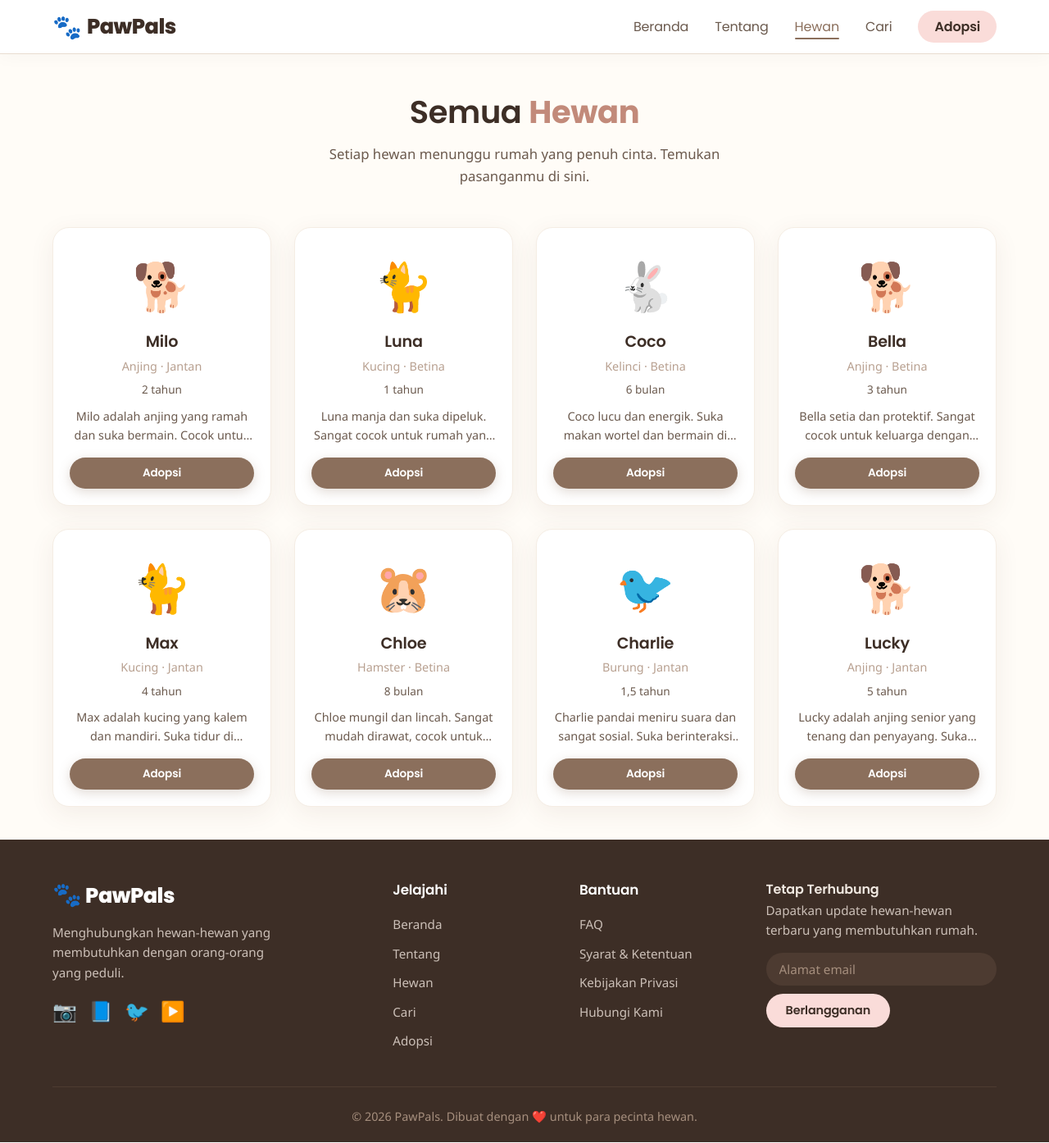
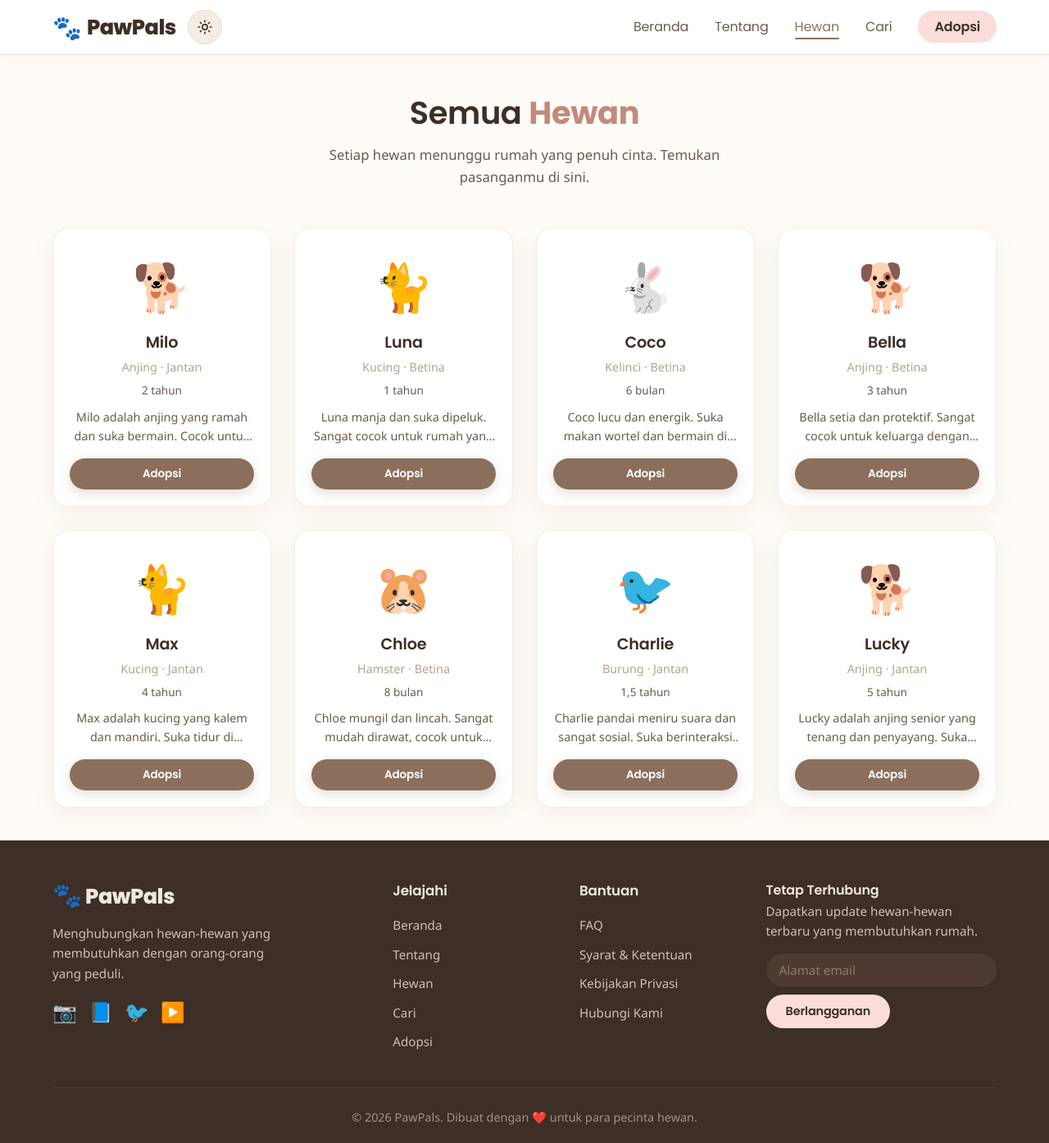
Before and after one commit to Azzam-Bit/PawPals, a PHP site: page /pets.html in a window 1280 px wide. Shown: the whole page at 82% size. Run offline with PHP 8.4, Linux system fonts and the light colour scheme.

Commit message:
Commit today

```diff
--- a/css/style.css
+++ b/css/style.css
@@ -31,6 +31,21 @@
     --radius: 20px;
     --radius-sm: 12px;
     --transition: 0.3s ease;
+
+    /* aksen & komponen yang di-override pada night mode */
+    --highlight: #c28a7a;
+    --cocoa-strong: #6f594b;
+    --nav-cta-hover: #f5c8c4;
+    --toast-bg: rgba(255, 255, 255, 0.92);
+
+    /* footer */
+    --footer-bg: #3d2e26;
+    --footer-text: #f0e8e0;
+    --footer-muted: #ccc0b8;
+    --footer-dim: #a68f7e;
+    --footer-line: #4d3b31;
+    --footer-input: #4d3b31;
+    --footer-input-focus: #5f4a3d;
 }
 
 body {
@@ -86,9 +101,21 @@ textarea,
 }
 
 .highlight {
-    color: #c28a7a;
+    color: var(--highlight);
     /* aksen peach-coklat lembut */
     font-weight: 700;
+}
+
+/* Input & textarea mengikuti warna teks tema */
+input,
+textarea,
+select {
+    color: var(--text-dark);
+}
+
+::placeholder {
+    color: var(--text-muted);
+    opacity: 0.75;
 }
 
 /* ---------- CONTAINER ---------- */
@@ -514,18 +541,18 @@ header {
 
 /* ---------- FOOTER ---------- */
 footer {
-    background: var(--text-dark);
-    color: #f0e8e0;
+    background: var(--footer-bg);
+    color: var(--footer-text);
     padding: 48px 0 20px;
     margin-top: 20px;
 }
 
 footer .logo-text {
-    color: var(--white);
+    color: var(--footer-text);
 }
 
 footer .logo-icon {
-    color: var(--white);
+    color: var(--footer-text);
 }
 
 .footer-grid {
@@ -549,19 +576,19 @@ footer .logo-icon {
 }
 
 .footer-social a {
-    color: #ccc0b8;
+    color: var(--footer-muted);
     text-decoration: none;
     transition: color var(--transition);
 }
 
 .footer-social a:hover {
-    color: var(--white);
+    color: var(--footer-text);
 }
 
 .footer-links h4 {
     font-weight: 600;
     font-size: 1.05rem;
-    color: var(--white);
+    color: var(--footer-text);
     margin-bottom: 16px;
 }
 
@@ -601,19 +628,19 @@ footer .logo-icon {
     padding: 10px 16px;
     border-radius: 40px;
     border: none;
-    background: #4d3b31;
-    color: var(--white);
+    background: var(--footer-input);
+    color: var(--footer-text);
     font-size: 0.95rem;
     outline: none;
     transition: background var(--transition);
 }
 
 .footer-newsletter input[type="email"]::placeholder {
-    color: #a68f7e;
+    color: var(--footer-dim);
 }
 
 .footer-newsletter input[type="email"]:focus {
-    background: #5f4a3d;
+    background: var(--footer-input-focus);
 }
 
 .footer-newsletter .btn {
@@ -873,3 +899,166 @@ footer .logo-icon {
         padding: 14px 16px;
     }
 }
+
+/* ============================================
+   NIGHT MODE
+   1. Wrapper logo + tombol tema di header
+   2. Tombol aksi Night Mode
+   3. Palet & komponen dark theme
+   ============================================ */
+
+/* ---------- 1. HEADER-LEFT ---------- */
+.header-left {
+    display: flex;
+    align-items: center;
+    gap: 14px;
+}
+
+/* ---------- 2. TOMBOL NIGHT MODE ---------- */
+.theme-toggle {
+    position: relative;
+    display: inline-flex;
+    align-items: center;
+    justify-content: center;
+    width: 42px;
+    height: 42px;
+    padding: 0;
+    border-radius: 50%;
+    background: var(--beige);
+    border: 1px solid var(--warm-gray);
+    color: var(--text-dark);
+    cursor: pointer;
+    overflow: hidden;
+    flex-shrink: 0;
+    transition: background var(--transition), transform var(--transition), border-color var(--transition), box-shadow var(--transition);
+}
+
+.theme-toggle:hover {
+    background: var(--soft-peach);
+    border-color: var(--cocoa-light);
+    transform: scale(1.08);
+    box-shadow: 0 4px 14px rgba(0, 0, 0, 0.1);
+}
+
+.theme-toggle:active {
+    transform: scale(0.94);
+}
+
+.theme-toggle:focus-visible {
+    outline: 2px solid var(--cocoa);
+    outline-offset: 3px;
+}
+
+/* Ikon Matahari & Bulan bertumpuk, ditumpuki absolute lalu di-fade */
+.theme-icon {
+    position: absolute;
+    top: 50%;
+    left: 50%;
+    width: 19px;
+    height: 19px;
+    opacity: 1;
+    transform: translate(-50%, -50%) rotate(0deg) scale(1);
+    transition: opacity 0.3s ease, transform 0.4s ease;
+    pointer-events: none;
+}
+
+.theme-icon-moon {
+    opacity: 0;
+    transform: translate(-50%, -50%) rotate(-70deg) scale(0.4);
+}
+
+[data-theme="dark"] .theme-icon-sun {
+    opacity: 0;
+    transform: translate(-50%, -50%) rotate(70deg) scale(0.4);
+}
+
+[data-theme="dark"] .theme-icon-moon {
+    opacity: 1;
+    transform: translate(-50%, -50%) rotate(0deg) scale(1);
+}
+
+/* ---------- 3. DARK THEME ---------- */
+[data-theme="dark"] {
+    color-scheme: dark;
+
+    /* palet gelap (tetap hangat, mengikuti nuansa "creamy" PawPals) */
+    --cream: #14100d;
+    --cream-light: #1a1512;
+    --white: #241d18;
+    --beige: #2b221c;
+    --warm-gray: #3d3129;
+    --soft-peach: #4a3630;
+    --soft-mint: #24352f;
+    --soft-lavender: #2e2739;
+
+    --cocoa: #dcbfa6;
+    --cocoa-light: #b59a84;
+    --cocoa-strong: #f4e3d1;
+
+    --text-dark: #f3ebe3;
+    --text-muted: #c4b1a3;
+
+    --highlight: #eda98f;
+    --nav-cta-hover: #5c4239;
+    --toast-bg: rgba(45, 36, 30, 0.95);
+
+    --shadow: 0 8px 30px rgba(0, 0, 0, 0.5);
+    --shadow-hover: 0 12px 40px rgba(0, 0, 0, 0.65);
+
+    /* footer tetap paling gelap agar hierarki tetap terjaga */
+    --footer-bg: #120e0c;
+    --footer-text: #efe5dc;
+    --footer-muted: #b3a196;
+    --footer-dim: #8c7a6e;
+    --footer-line: #2b221c;
+    --footer-input: #241d18;
+    --footer-input-focus: #2f2621;
+}
+
+/* Hero sedikit lebih gelap agar tidak menyilaukan */
+[data-theme="dark"] .hero {
+    background: linear-gradient(135deg, var(--cream-light) 0%, var(--beige) 100%);
+}
+
+/* Scrollbar senada tema */
+[data-theme="dark"] {
+    scrollbar-color: var(--warm-gray) var(--cream-light);
+}
+
+/* Transisi halus saat tema berganti (class sementara dari JS) */
+html.theme-transition *,
+html.theme-transition *::before,
+html.theme-transition *::after {
+    transition: background-color 0.35s ease, border-color 0.35s ease, color 0.35s ease, box-shadow 0.35s ease, fill 0.35s ease !important;
+}
+
+/* Hormati preferensi pengguna yang mengurangi animasi */
+@media (prefers-reduced-motion: reduce) {
+    .theme-icon,
+    .theme-toggle,
+    html.theme-transition * {
+        transition: none !important;
+    }
+}
+
+/* ---------- 4. PENYESUAIAN LAYAR KECIL ---------- */
+/* Jaga agar logo + tombol tema tidak bertabrakan dengan hamburger */
+@media (max-width: 480px) {
+    .header-left {
+        gap: 10px;
+    }
+    .theme-toggle {
+        width: 38px;
+        height: 38px;
+    }
+    .theme-icon {
+        width: 17px;
+        height: 17px;
+    }
+    .logo-text {
+        font-size: 1.35rem;
+    }
+    .logo-icon {
+        font-size: 1.5rem;
+    }
+}
--- a/pets.html
+++ b/pets.html
@@ -8,15 +8,41 @@
     <link rel="preconnect" href="https://fonts.gstatic.com" crossorigin />
     <link href="https://fonts.googleapis.com/css2?family=Poppins:wght@400;600;700;800&display=swap" rel="stylesheet" />
     <link rel="stylesheet" href="css/style.css" />
+    <script>
+        /* Night Mode: terapkan tema tersimpan SEBELUM render (anti kilat / FOUC) */
+        (function () {
+            try {
+                var saved = localStorage.getItem('pawpals-theme');
+                var theme = (saved === 'dark' || saved === 'light')
+                    ? saved
+                    : (window.matchMedia('(prefers-color-scheme: dark)').matches ? 'dark' : 'light');
+                if (theme === 'dark') {
+                    document.documentElement.setAttribute('data-theme', 'dark');
+                }
+                document.documentElement.style.colorScheme = theme;
+            } catch (e) { /* localStorage diblokir -> pakai tema default */ }
+        })();
+    </script>
 </head>
 <body>
     <header>
         <div class="container nav-container">
-            <div class="logo">
-                <a href="index.html">
-                    <span class="logo-icon">🐾</span>
-                    <span class="logo-text">PawPals</span>
-                </a>
+            <div class="header-left">
+                <div class="logo">
+                    <a href="index.html">
+                        <span class="logo-icon">🐾</span>
+                        <span class="logo-text">PawPals</span>
+                    </a>
+                </div>
+                <button class="theme-toggle" type="button" aria-pressed="false" aria-label="Aktifkan Night Mode" title="Night Mode">
+                    <svg class="theme-icon theme-icon-sun" viewBox="0 0 24 24" width="19" height="19" fill="none" stroke="currentColor" stroke-width="2" stroke-linecap="round" stroke-linejoin="round" aria-hidden="true">
+                        <circle cx="12" cy="12" r="4" />
+                        <path d="M12 2v2M12 20v2M4.9 4.9l1.4 1.4M17.7 17.7l1.4 1.4M2 12h2M20 12h2M4.9 19.1l1.4-1.4M17.7 6.3l1.4-1.4" />
+                    </svg>
+                    <svg class="theme-icon theme-icon-moon" viewBox="0 0 24 24" width="19" height="19" fill="currentColor" stroke="none" aria-hidden="true">
+                        <path d="M21 12.8A9 9 0 1 1 11.2 3a7 7 0 0 0 9.8 9.8z" />
+                    </svg>
+                </button>
             </div>
             <nav>
                 <ul class="nav-links">
```
Also changed, not shown: other parts of css/style.css (+10 -11 lines), about.html (+31 -5 lines), adopt.html (+31 -5 lines), contach.html (+31 -5 lines), index.html (+31 -5 lines), js/script.js (+77 -0 lines), search.html (+31 -5 lines).
